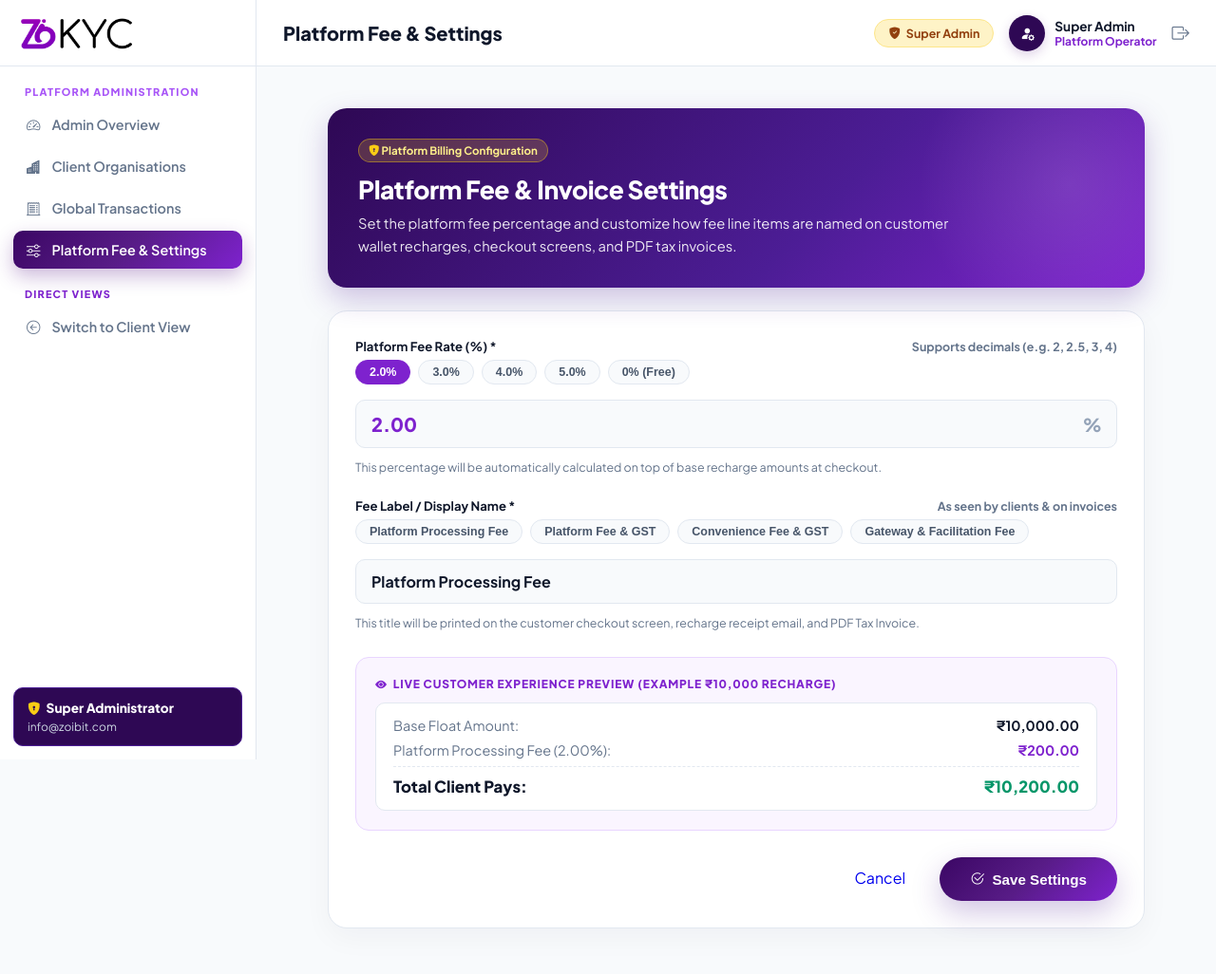
After one commit to vijayvaishnav1011/zoikyc, a Flask app: page /admin/settings in a window 1280 px wide. The commit adds this page. Shown: the whole page at 95% size. Run offline with Flask 3, Linux system fonts and the light colour scheme; a user stored in the database is signed in.

Commit message:
Remove Total Credit Volume card; add configurable platform fee percentage and custom fee name in Admin panel

```diff
--- a/app/admin/routes.py
+++ b/app/admin/routes.py
@@ -12,6 +12,7 @@ from app.models.user import User
 from app.models.wallet import Wallet
 from app.models.transaction import WalletTransaction
 from app.models.document import CompanyDocument
+from app.models.setting import SystemSetting, get_platform_fee_config
 
 REQUIRED_KYC_DOCS = [
     ('certificate_of_incorporation', 'Certificate of Incorporation'),
@@ -62,6 +63,8 @@ def index():
         WalletTransaction.created_at.desc()
     ).limit(6).all()
 
+    fee_percent, fee_name = get_platform_fee_config()
+
     return render_template(
         'admin/index.html',
         total_companies=total_companies,
@@ -71,6 +74,8 @@ def index():
         total_wallet_reserves=total_wallet_reserves,
         total_transactions=total_transactions,
         total_credit_volume=total_credit_volume,
+        fee_percent=fee_percent,
+        fee_name=fee_name,
         recent_companies=recent_companies,
         pending_docs=pending_docs,
         recent_transactions=recent_transactions
@@ -414,3 +419,30 @@ def send_low_balance_alert(company_id):
         flash(f"Failed to dispatch alert email: {str(e)}", "danger")
 
     return redirect(request.referrer or url_for('admin.company_detail', company_id=company.id))
+
+@admin_bp.route('/settings', methods=['GET', 'POST'])
+@admin_required
+def settings():
+    if request.method == 'POST':
+        fee_percent_val = request.form.get('platform_fee_percent', '').strip()
+        fee_name_val = request.form.get('platform_fee_name', '').strip()
+
+        try:
+            fee_percent_float = float(fee_percent_val)
+            if fee_percent_float < 0 or fee_percent_float > 100:
+                raise ValueError()
+        except (ValueError, TypeError):
+            flash('Please enter a valid percentage rate between 0 and 100.', 'danger')
+            return redirect(url_for('admin.settings'))
+
+        if not fee_name_val:
+            fee_name_val = 'Platform Processing Fee'
+
+        SystemSetting.set_val('platform_fee_percent', f"{fee_percent_float:.2f}", 'Platform fee percentage applied to recharges')
+        SystemSetting.set_val('platform_fee_name', fee_name_val, 'Custom display name for platform fee')
+
+        flash(f'Platform fee configuration updated successfully! Fee: {fee_percent_float:.2f}%, Label: "{fee_name_val}"', 'success')
+        return redirect(url_for('admin.settings'))
+
+    fee_percent, fee_name = get_platform_fee_config()
+    return render_template('admin/settings.html', fee_percent=fee_percent, fee_name=fee_name)
--- a/app/models/__init__.py
+++ b/app/models/__init__.py
@@ -3,5 +3,6 @@ from app.models.user import User
 from app.models.wallet import Wallet
 from app.models.transaction import WalletTransaction
 from app.models.document import CompanyDocument
+from app.models.setting import SystemSetting, get_platform_fee_config
 
-__all__ = ['Company', 'User', 'Wallet', 'WalletTransaction', 'CompanyDocument']
+__all__ = ['Company', 'User', 'Wallet', 'WalletTransaction', 'CompanyDocument', 'SystemSetting', 'get_platform_fee_config']
--- a/app/templates/admin/base.html
+++ b/app/templates/admin/base.html
@@ -49,6 +49,11 @@
             <li class="nav-item {% if request.endpoint == 'admin.transactions' %}active{% endif %}">
               <a href="{{ url_for('admin.transactions') }}">
                 <i class="bi bi-receipt-cutoff"></i> Global Transactions
+              </a>
+            </li>
+            <li class="nav-item {% if request.endpoint == 'admin.settings' %}active{% endif %}">
+              <a href="{{ url_for('admin.settings') }}">
+                <i class="bi bi-sliders"></i> Platform Fee & Settings
               </a>
             </li>
           </ul>
--- /dev/null
+++ b/app/templates/admin/settings.html
@@ -0,0 +1,188 @@
+{% extends 'admin/base.html' %}
+
+{% block title %}Platform Fee & Settings — Super Admin{% endblock %}
+{% block page_title %}Platform Fee & Settings{% endblock %}
+
+{% block content %}
+<div style="max-width: 860px; margin: 0 auto; width: 100%;">
+
+  <!-- Header Banner -->
+  <div class="dashboard-hero-banner" style="background: linear-gradient(135deg, #2e0854 0%, #4c1d95 60%, #7e22ce 100%); margin-bottom: 24px;">
+    <div style="position: relative; z-index: 10;">
+      <span class="metric-badge" style="background: rgba(250, 204, 21, 0.2); color: #fef08a; border: 1px solid rgba(250, 204, 21, 0.4); margin-bottom: 12px; display: inline-block;">
+        <i class="bi bi-shield-lock-fill" style="color: #facc15;"></i> Platform Billing Configuration
+      </span>
+      <h1 style="font-size: 1.65rem; font-weight: 800; margin-bottom: 8px; letter-spacing: -0.5px;">
+        Platform Fee & Invoice Settings
+      </h1>
+      <p style="font-size: 0.92rem; opacity: 0.9; max-width: 650px; line-height: 1.6;">
+        Set the platform fee percentage and customize how fee line items are named on customer wallet recharges, checkout screens, and PDF tax invoices.
+      </p>
+    </div>
+  </div>
+
+  <div class="card">
+    <form method="POST" action="{{ url_for('admin.settings') }}" id="settingsForm">
+      <input type="hidden" name="csrf_token" value="{{ csrf_token() }}">
+
+      <!-- 1. Fee Percentage Setting -->
+      <div class="ref-form-group" style="margin-bottom: 24px;">
+        <label class="ref-form-label" style="display: flex; justify-content: space-between; align-items: center;">
+          <span>Platform Fee Rate (%) *</span>
+          <span style="font-size: 0.78rem; color: var(--text-muted);">Supports decimals (e.g. 2, 2.5, 3, 4)</span>
+        </label>
+
+        <!-- Quick Select Pills -->
+        <div style="display: flex; gap: 8px; margin-bottom: 10px; flex-wrap: wrap;">
+          <button type="button" class="btn-fee-preset" data-pct="2.0">2.0%</button>
+          <button type="button" class="btn-fee-preset" data-pct="3.0">3.0%</button>
+          <button type="button" class="btn-fee-preset" data-pct="4.0">4.0%</button>
+          <button type="button" class="btn-fee-preset" data-pct="5.0">5.0%</button>
+          <button type="button" class="btn-fee-preset" data-pct="0.0">0% (Free)</button>
+        </div>
+
+        <div style="position: relative;">
+          <input type="number" step="0.01" min="0" max="100" name="platform_fee_percent" id="feePercentInput"
+            value="{{ '%.2f'|format(fee_percent) }}" class="ref-form-control" required
+            style="font-size: 1.25rem; font-weight: 800; color: #7e22ce; padding-right: 44px;">
+          <span style="position: absolute; right: 16px; top: 50%; transform: translateY(-50%); font-size: 1.2rem; font-weight: 800; color: #94a3b8;">%</span>
+        </div>
+        <div style="font-size: 0.78rem; color: var(--text-muted); margin-top: 6px;">
+          This percentage will be automatically calculated on top of base recharge amounts at checkout.
+        </div>
+      </div>
+
+      <!-- 2. Fee Name / Label Setting -->
+      <div class="ref-form-group" style="margin-bottom: 28px;">
+        <label class="ref-form-label" style="display: flex; justify-content: space-between; align-items: center;">
+          <span>Fee Label / Display Name *</span>
+          <span style="font-size: 0.78rem; color: var(--text-muted);">As seen by clients & on invoices</span>
+        </label>
+
+        <!-- Quick Name Suggestion Pills -->
+        <div style="display: flex; gap: 8px; margin-bottom: 10px; flex-wrap: wrap;">
+          <button type="button" class="btn-name-preset" data-name="Platform Processing Fee">Platform Processing Fee</button>
+          <button type="button" class="btn-name-preset" data-name="Platform Fee & GST">Platform Fee & GST</button>
+          <button type="button" class="btn-name-preset" data-name="Convenience Fee & GST">Convenience Fee & GST</button>
+          <button type="button" class="btn-name-preset" data-name="Gateway & Facilitation Fee">Gateway & Facilitation Fee</button>
+        </div>
+
+        <input type="text" name="platform_fee_name" id="feeNameInput"
+          value="{{ fee_name }}" class="ref-form-control" placeholder="e.g. Platform Fee & GST" required
+          style="font-size: 1rem; font-weight: 700; color: var(--text-dark);">
+        <div style="font-size: 0.78rem; color: var(--text-muted); margin-top: 6px;">
+          This title will be printed on the customer checkout screen, recharge receipt email, and PDF Tax Invoice.
+        </div>
+      </div>
+
+      <!-- 3. Live Customer Preview Box -->
+      <div style="background: #faf5ff; border: 1.5px solid #e9d5ff; border-radius: var(--radius-lg); padding: 20px; margin-bottom: 28px;">
+        <div style="font-size: 0.75rem; font-weight: 800; text-transform: uppercase; letter-spacing: 0.8px; color: #7e22ce; margin-bottom: 12px; display: flex; align-items: center; gap: 6px;">
+          <i class="bi bi-eye-fill"></i> Live Customer Experience Preview (Example ₹10,000 Recharge)
+        </div>
+
+        <div style="background: #ffffff; border: 1px solid #e2e8f0; border-radius: 10px; padding: 14px 18px; font-size: 0.9rem;">
+          <div style="display: flex; justify-content: space-between; margin-bottom: 8px; color: var(--text-muted);">
+            <span>Base Float Amount:</span>
+            <span style="font-weight: 700; color: var(--text-dark);">₹10,000.00</span>
+          </div>
+          <div style="display: flex; justify-content: space-between; margin-bottom: 10px; padding-bottom: 8px; border-bottom: 1px dashed #e2e8f0; color: var(--text-muted);">
+            <span id="previewLabel">Platform Processing Fee (2.00%):</span>
+            <span id="previewFee" style="font-weight: 700; color: #7e22ce;">₹200.00</span>
+          </div>
+          <div style="display: flex; justify-content: space-between; font-size: 1.05rem; font-weight: 800;">
+            <span>Total Client Pays:</span>
+            <span id="previewTotal" style="color: #059669;">₹10,200.00</span>
+          </div>
+        </div>
+      </div>
+
+      <!-- Action Buttons -->
+      <div style="display: flex; justify-content: flex-end; gap: 12px;">
+        <a href="{{ url_for('admin.index') }}" class="btn-zoi-ghost" style="padding: 11px 24px; text-decoration: none;">
+          Cancel
+        </a>
+        <button type="submit" class="btn-purple-pill" style="width: auto; padding: 11px 32px;">
+          <i class="bi bi-check2-circle"></i> Save Settings
+        </button>
+      </div>
+
+    </form>
+  </div>
+</div>
+
+<style>
+.btn-fee-preset, .btn-name-preset {
+  background: #f8fafc;
+  border: 1px solid #e2e8f0;
+  border-radius: 20px;
+  padding: 5px 14px;
+  font-size: 0.78rem;
+  font-weight: 700;
+  color: #475569;
+  cursor: pointer;
+  transition: all 0.2s ease;
+}
+.btn-fee-preset:hover, .btn-name-preset:hover {
+  background: #faf5ff;
+  border-color: #c084fc;
+  color: #7e22ce;
+}
+.btn-fee-preset.active {
+  background: #7e22ce;
+  border-color: #7e22ce;
+  color: #ffffff;
+}
+</style>
+{% endblock %}
+
+{% block extra_js %}
+<script>
+document.addEventListener('DOMContentLoaded', () => {
+  const feePercentInput = document.getElementById('feePercentInput');
+  const feeNameInput = document.getElementById('feeNameInput');
+  const previewLabel = document.getElementById('previewLabel');
+  const previewFee = document.getElementById('previewFee');
+  const previewTotal = document.getElementById('previewTotal');
+  const feePresets = document.querySelectorAll('.btn-fee-preset');
+  const namePresets = document.querySelectorAll('.btn-name-preset');
+
+  function updatePreview() {
+    const pct = parseFloat(feePercentInput.value) || 0;
+    const name = feeNameInput.value.trim() || 'Platform Processing Fee';
+    const feeAmt = 10000 * (pct / 100);
+    const totalAmt = 10000 + feeAmt;
+
+    previewLabel.textContent = `${name} (${pct.toFixed(2)}%):`;
+    previewFee.textContent = '₹' + feeAmt.toLocaleString('en-IN', { minimumFractionDigits: 2, maximumFractionDigits: 2 });
+    previewTotal.textContent = '₹' + totalAmt.toLocaleString('en-IN', { minimumFractionDigits: 2, maximumFractionDigits: 2 });
+
+    feePresets.forEach(btn => {
+      if (parseFloat(btn.dataset.pct) === pct) {
+        btn.classList.add('active');
+      } else {
+        btn.classList.remove('active');
+      }
+    });
+  }
+
+  feePresets.forEach(btn => {
+    btn.addEventListener('click', () => {
+      feePercentInput.value = parseFloat(btn.dataset.pct).toFixed(2);
+      updatePreview();
+    });
+  });
+
+  namePresets.forEach(btn => {
+    btn.addEventListener('click', () => {
+      feeNameInput.value = btn.dataset.name;
+      updatePreview();
+    });
+  });
+
+  feePercentInput.addEventListener('input', updatePreview);
+  feeNameInput.addEventListener('input', updatePreview);
+  updatePreview();
+});
+</script>
+{% endblock %}
--- a/app/templates/email/wallet_recharge_success.html
+++ b/app/templates/email/wallet_recharge_success.html
@@ -53,7 +53,7 @@
         <table role="presentation" width="100%" border="0" cellspacing="0" cellpadding="0"
           style="background: #f8fafc; border: 1px solid #e2e8f0; border-radius: 12px; margin-bottom: 22px; font-size: 13px;">
           <tr>
-            <td style="padding: 10px 14px; color: #64748b; border-bottom: 1px solid #e2e8f0;">Total Paid (with 2% fee):</td>
+            <td style="padding: 10px 14px; color: #64748b; border-bottom: 1px solid #e2e8f0;">Total Paid (with {{ fee_name or 'Platform Fee' }}):</td>
             <td style="padding: 10px 14px; color: #0f172a; font-weight: 700; text-align: right; border-bottom: 1px solid #e2e8f0;">₹{{ "%.2f"|format(total_paid) }}</td>
           </tr>
           <tr>
```
Also changed, not shown: app/models/setting.py (added, +48 -0 lines), app/templates/admin/index.html (+7 -5 lines), app/templates/wallet/recharge.html (+5 -3 lines), app/wallet/invoice.py (+11 -4 lines), app/wallet/routes.py (+9 -2 lines), app/wallet/services.py (+11 -5 lines).
